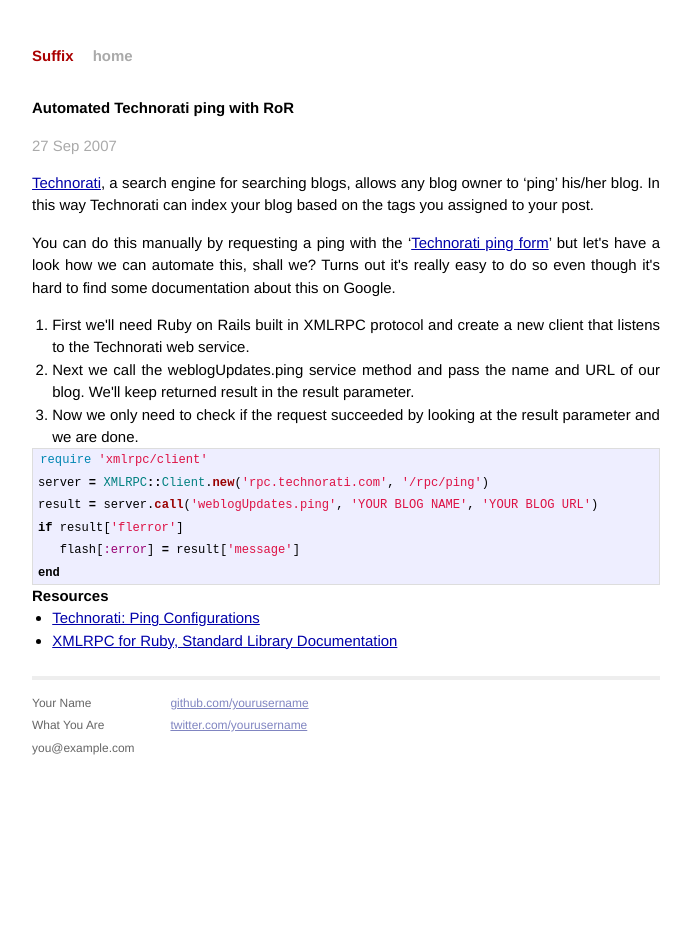
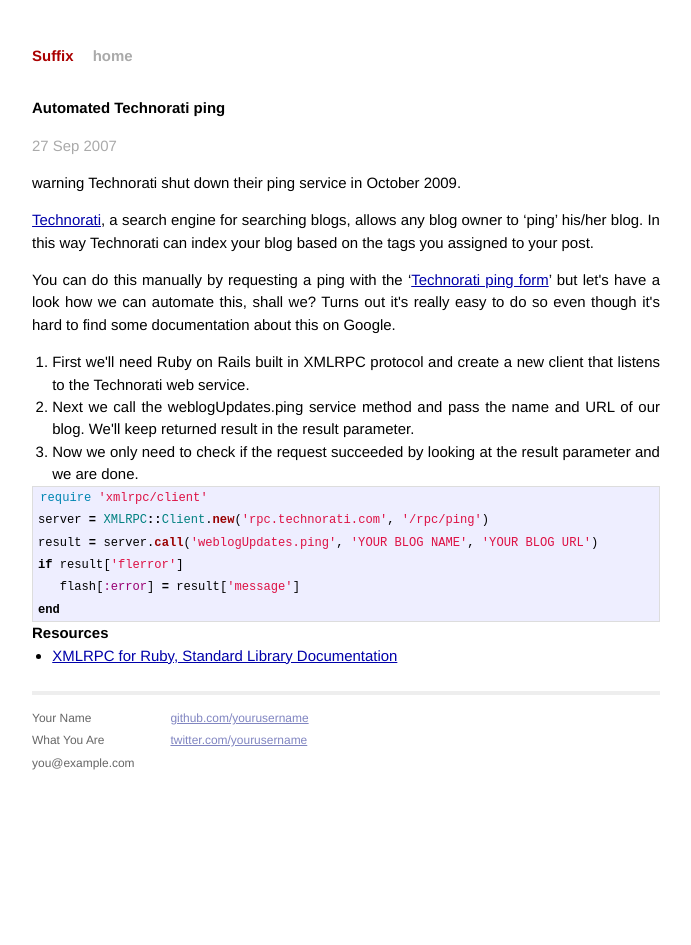
Before and after one commit to cimm/suffix, a Jekyll site: the page built from _posts/2007-09-27-technorati-ping.html, in a window 1280 px wide. Shown: the whole page, without its empty margins (294-985 px from the left). Built offline with Jekyll 4.4.1, drawn with Linux system fonts in a browser that asks for light colours.

Commit message:
Update some old posts with broken links

```diff
--- a/_posts/2007-09-27-technorati-ping.html
+++ b/_posts/2007-09-27-technorati-ping.html
@@ -1,12 +1,17 @@
 ---
 layout: post
-title:  Automated Technorati ping with RoR
+title:  Automated Technorati ping
 date:   2007-09-27 22:19:11
 ---
 
+<p class="warning">
+  <span class="ss-icon icon">warning</span>
+  <span class="text">Technorati shut down their ping service in <time>October 2009</time>.</span>
+</p>
+
 <p><a href="http://www.technorati.com/" class="ext">Technorati</a>, a search engine for searching blogs, allows any blog owner to &lsquo;ping&rsquo; his/her blog. In this way Technorati can index your blog based on the tags you assigned to your post.</p>
 
-<p>You can do this manually by requesting a ping with the &lsquo;<a href="http://technorati.com/ping/" title="Ping form to check when you pinged Technorati" class="ext">Technorati ping form</a>&rsquo; but let's have a look how we can automate this, shall we? Turns out it's really easy to do so even though it's hard to find some documentation about this on Google.</p>
+<p>You can do this manually by requesting a ping with the &lsquo;<a href="http://www.technorati.com/ping/" title="Ping form to check when you pinged Technorati" class="ext">Technorati ping form</a>&rsquo; but let's have a look how we can automate this, shall we? Turns out it's really easy to do so even though it's hard to find some documentation about this on Google.</p>
 
 <ol>
   <li>First we'll need Ruby on Rails built in XMLRPC protocol and create a new client that listens to the Technorati web service.</li>
@@ -26,6 +31,5 @@
 <h3>Resources</h3>
 
 <ul>
-  <li><a href="http://www.technorati.com/developers/ping/" title="Technorati's ping configuration" class="ext">Technorati: Ping Configurations</a></li>
   <li><a href="http://www.ruby-doc.org/stdlib/libdoc/xmlrpc/rdoc/" title="XMLRPC for Ruby, Standard Library Documentation" class="ext">XMLRPC for Ruby, Standard Library Documentation</a></li>
 </ul>
--- a/_posts/2007-09-27-webdesign-checklist.html
+++ b/_posts/2007-09-27-webdesign-checklist.html
@@ -100,7 +100,6 @@
   <li><a href="http://www.paciellogroup.com/resources/contrast-analyser.html" title="Contrast Analyser" class="ext">Software tool for checking foreground &amp; background colour combinations</a></li>
   <li><a href="http://www.vischeck.com/vischeck/" title="Vischeck" class="ext">How does your website look like to someone who is color blind?</a></li>
   <li><a href="http://michelf.com/projects/sim-daltonism/" title="Sim Daltonism" class="ext">Sim Daltonism, a color blindness simulator for Mac OS X</a></li>
-  <li><a href="http://www.graybit.com/" title="GrayBit" class="ext">Convert a full-color web page into a grayscale rendition</a></li>
   <li><a href="http://developer.yahoo.com/yslow/" title="Really useful extension for Firebug to check a site&#39;s performance" class="ext">Yahoo! YSlow extension to check a site's performance</a></li>
   <li><a href="http://www.websiteoptimization.com/services/analyze/" title="Web Page Analyzer" class="ext">Website Performance Tool and Web Page Speed Analysis</a></li>
 </ul>
--- a/_posts/2007-10-03-gzip-output-compression.html
+++ b/_posts/2007-10-03-gzip-output-compression.html
@@ -1,6 +1,6 @@
 ---
 layout: post
-title:  GZIP output compression in RoR
+title:  GZIP output compression
 date:   2007-10-03 23:59:37
 ---
 
--- a/_posts/2007-11-26-leopard-tech-talk.html
+++ b/_posts/2007-11-26-leopard-tech-talk.html
@@ -1,6 +1,6 @@
 ---
 layout: post
-title:  Leopard Tech Talk conference notes
+title:  Leopard Tech Talk notes
 date:   2007-11-26 22:51:30
 ---
 
--- a/_posts/2007-12-06-iphone-unlock.html
+++ b/_posts/2007-12-06-iphone-unlock.html
@@ -47,6 +47,6 @@
 
 <p>You now have an unlocked iPhone but a software bug in 1.1.2 causes the iPhone to crash when it needs to look for a matching phone number in your contact list. It has something to do with the iPhone not knowing which phone formats to use in countries where they don't sell iPhones yet.</p>
 
-<p>The easiest solution is to <a href="http://www.hackint0sh.org/forum/showthread.php?t=15849" class="ext" title="Jailbreak 1.1.2">jailbreak</a> the phone and install the <a href="http://conceitedsoftware.com/iphone/site/packages/" class="ext" title="iWorld patch">iWorld</a> package which fixes this. We started with the idea to buy an iPhone and unlock it the normal way but after lots of phone calls and support tickets the only way to make it work is to jailbreak the thing. Hopefully Apple will fix this bug in the following firmware update so that we can skip the jailbreak part next time.</p>
+<p>The easiest solution is to <a href="http://www.hackint0sh.org/forum/showthread.php?t=15849" class="ext" title="Jailbreak 1.1.2">jailbreak</a> the phone and install the <span class="broken">iWorld package</span> (page no longer exists) which fixes this. We started with the idea to buy an iPhone and unlock it the normal way but after lots of phone calls and support tickets the only way to make it work is to jailbreak the thing. Hopefully Apple will fix this bug in the following firmware update so that we can skip the jailbreak part next time.</p>
 
 <p>I'm not really sure if you need a French iTunes account after all, we tried with a French one but maybe this wasn't really needed. So, no, the French iPhones are not country locked but yes, a software bug in 1.1.2 makes the iPhone crash in a country where they don't sell iPhones.</p>
```
Also changed, not shown: _posts/2007-10-05-rflickr.html (+1 -7 lines).
